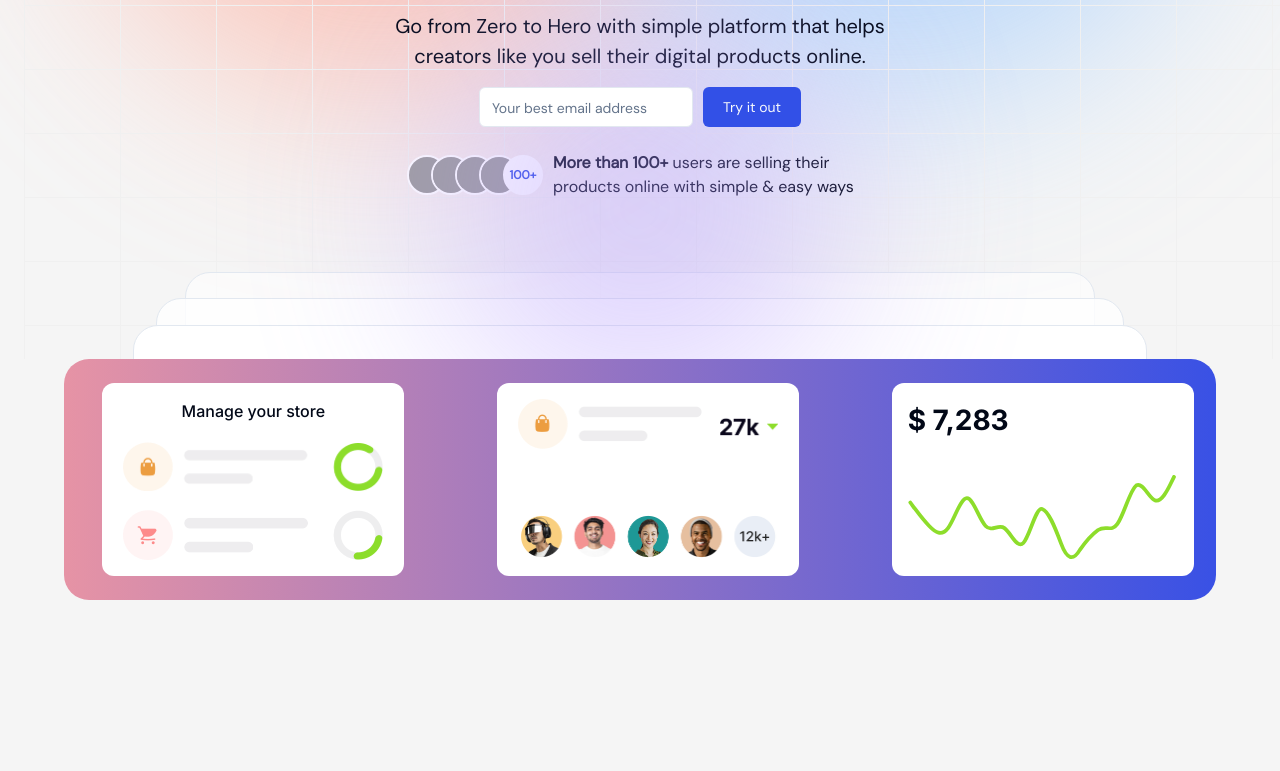
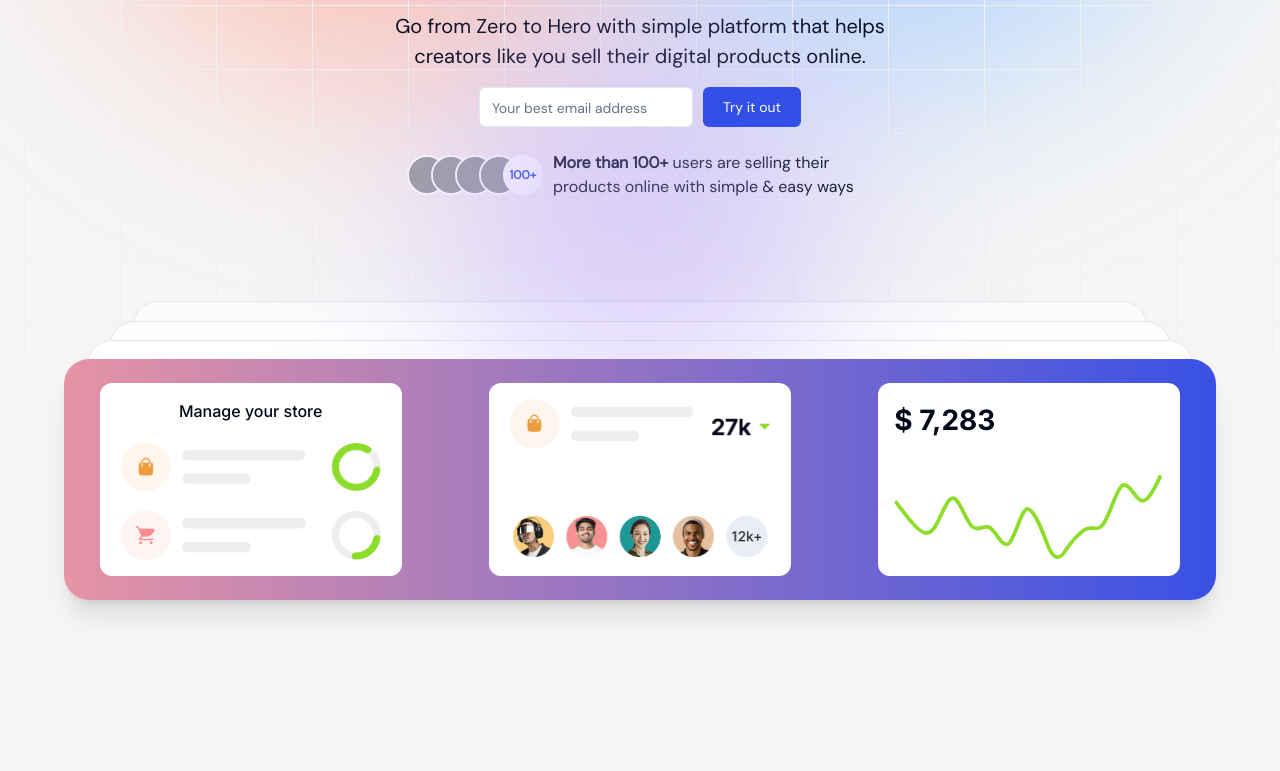
Before and after one commit to SebastienLaurentt/Spikes_Hackathon, a Next.js app: page / in a window 1280 px wide. Shown: the part 403-1174 px from the top of the page. Built offline with nearby package versions, Linux system fonts and the light colour scheme; grey boxes are pictures that could not be loaded; a web font is replaced by a local one.

Commit message:
update manage display

```diff
--- a/components/Sections/Manage.tsx
+++ b/components/Sections/Manage.tsx
@@ -36,18 +36,20 @@ const Manage = () => {
       {/* Background shapes */}
       <div id="manage-element1" className="opacity-0">
         <div className="absolute inset-0 z-20 flex  items-center justify-center">
-          <div className="size-[88%] -translate-y-8 rounded-[25px] border border-slate-200  bg-white xl:-translate-y-12" />
+          <div className="size-[88%] -translate-y-8  rounded-[25px] border border-slate-200 bg-white  xl:size-[96%] xl:-translate-y-6" />
         </div>
         <div className="absolute inset-0 z-10 flex  items-center justify-center ">
-          <div className="size-[76%] -translate-y-16 rounded-[25px] border border-slate-200  bg-white/80 md:size-4/5 md:-translate-y-14 xl:size-[84%] xl:-translate-y-20" />
+          <div className="size-[76%] -translate-y-16 rounded-[25px] border border-slate-200  bg-white/80 md:size-4/5 md:-translate-y-14 xl:size-[92%] xl:-translate-y-12" />
         </div>
         <div className="absolute inset-0 z-0 flex  items-center justify-center ">
-          <div className="size-[62%] -translate-y-24 rounded-[25px] border border-slate-200  bg-white/60 md:size-[70%] md:-translate-y-20 xl:size-[79%] xl:-translate-y-28" />
+          <div className="size-[62%] -translate-y-24 rounded-[25px] border border-slate-200  bg-white/60 md:size-[70%] md:-translate-y-20 xl:size-[88%] xl:translate-y-[-72px]" />
         </div>
 
         {/* Main content */}
-        <div className="bg-gradient-custom relative z-30 flex items-center gap-4 overflow-hidden rounded-[25px] py-6 pl-4 md:gap-6 lg:gap-12 xl:justify-around">
-          <StoreCard />
+        <div className="bg-gradient-custom relative z-30 flex items-center gap-4 overflow-hidden rounded-[25px] py-6 shadow-xl xl:justify-around">
+          <div className="relative z-40 -ml-8 md:-ml-10 lg:ml-0 ">
+            <StoreCard />
+          </div>
           <MembersCard />
           <DataCard />
         </div>
```
